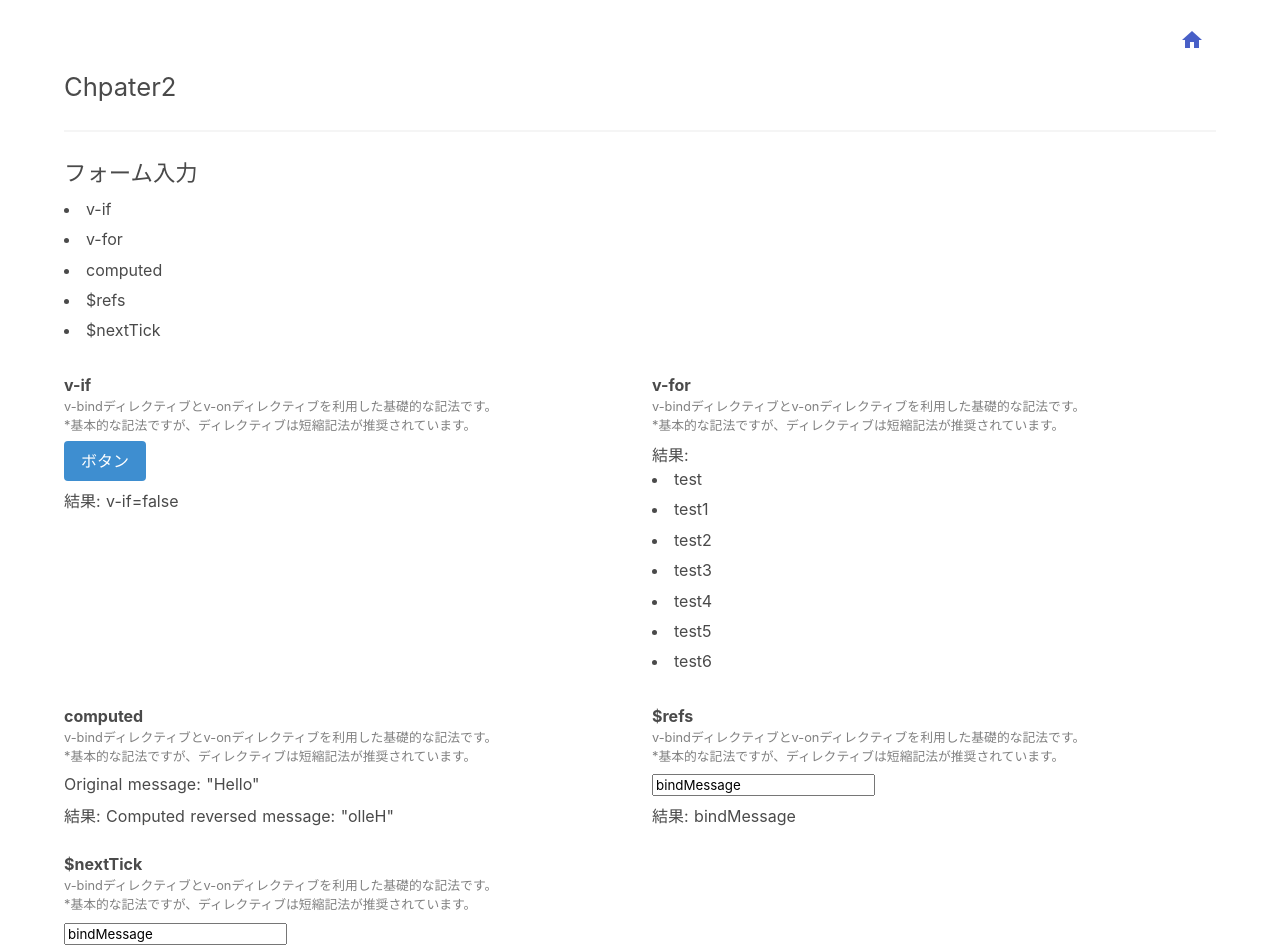
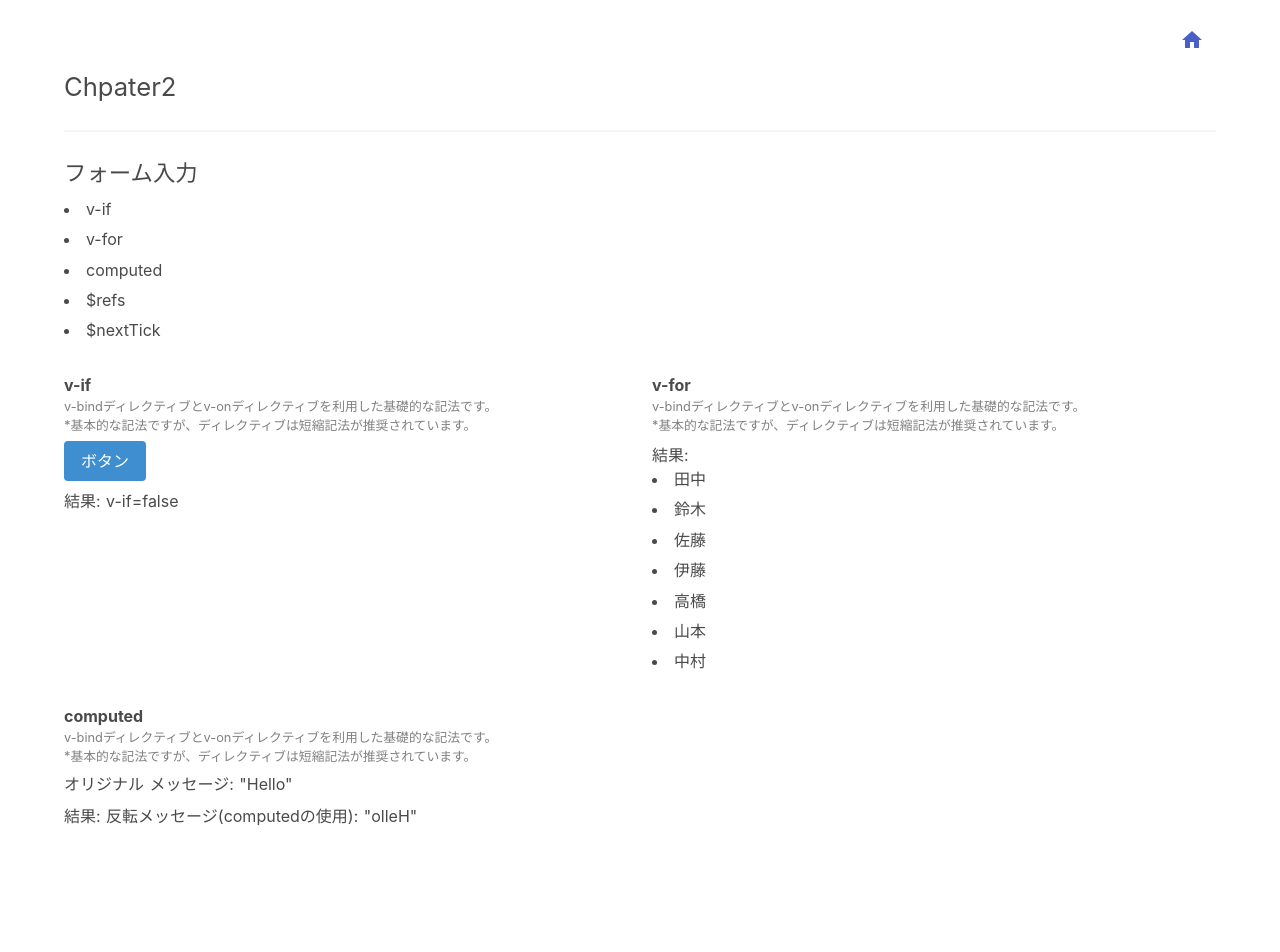
Before and after one commit to ND-share/codesandbox, a Nuxt app: page /tutorial/chapter2 in a window 1280 px wide. Shown: the top 952 px of the page. After the commit the page ends 876 px from the top, so only its background shows below. Built offline with nearby package versions, Linux system fonts and the light colour scheme.

Commit message:
v-for箇所の修正/refとnexttickの削除

```diff
--- a/pages/tutorial/chapter2.vue
+++ b/pages/tutorial/chapter2.vue
@@ -39,7 +39,7 @@
             </dl>
             <ul>
               <p class="mt-2">結果:</p>
-              <li v-for="vfor in vfors" :key="vfor.test">{{ vfor.test }}</li>
+              <li v-for="user in users" :key="user.id">{{ user.name }}</li>
             </ul>
           </div>
           <div class="column is-6">
@@ -50,42 +50,10 @@
                 *基本的な記法ですが、ディレクティブは短縮記法が推奨されています。
               </dd>
             </dl>
-            <p>Original message: "{{ message }}"</p>
+            <p>オリジナル メッセージ: "{{ message }}"</p>
             <p class="mt-2">
-              結果: Computed reversed message: "{{ reversedMessage }}"
+              結果: 反転メッセージ(computedの使用): "{{ reversedMessage }}"
             </p>
-          </div>
-          <div class="column is-6">
-            <dl>
-              <dt>$refs</dt>
-              <dd>
-                v-bindディレクティブとv-onディレクティブを利用した基礎的な記法です。<br />
-                *基本的な記法ですが、ディレクティブは短縮記法が推奨されています。
-              </dd>
-            </dl>
-            <input
-              type="text"
-              v-bind:value="bindMessage"
-              placeholder="入力"
-              v-on:input="bindMessage = $event.target.value"
-            />
-            <p class="mt-2">結果: {{ bindMessage }}</p>
-          </div>
-          <div class="column is-6">
-            <dl>
-              <dt>$nextTick</dt>
-              <dd>
-                v-bindディレクティブとv-onディレクティブを利用した基礎的な記法です。<br />
-                *基本的な記法ですが、ディレクティブは短縮記法が推奨されています。
-              </dd>
-            </dl>
-            <input
-              type="text"
-              v-bind:value="bindMessage"
-              placeholder="入力"
-              v-on:input="bindMessage = $event.target.value"
-            />
-            <p class="mt-2">結果: {{ bindMessage }}</p>
           </div>
         </div>
       </article>
@@ -99,14 +67,14 @@ export default {
     return {
       isIf: false,
       bindMessage: 'bindMessage',
-      vfors: [
-        { test: 'test' },
-        { test: 'test1' },
-        { test: 'test2' },
-        { test: 'test3' },
-        { test: 'test4' },
-        { test: 'test5' },
-        { test: 'test6' },
+      users: [
+        { id: 1, name: '田中' },
+        { id: 2, name: '鈴木' },
+        { id: 3, name: '佐藤' },
+        { id: 4, name: '伊藤' },
+        { id: 5, name: '高橋' },
+        { id: 6, name: '山本' },
+        { id: 7, name: '中村' },
       ],
       message: 'Hello',
     }
```
